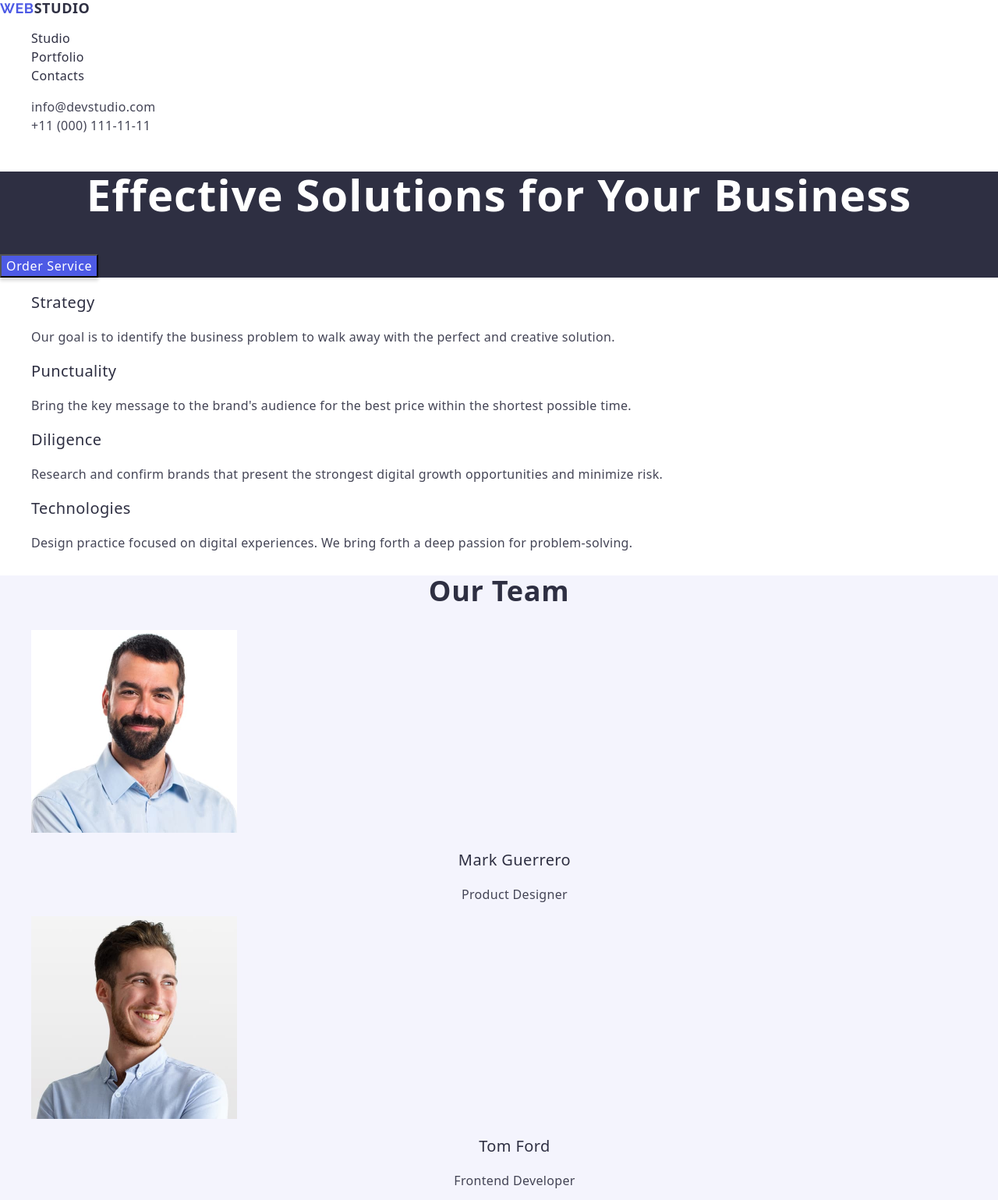
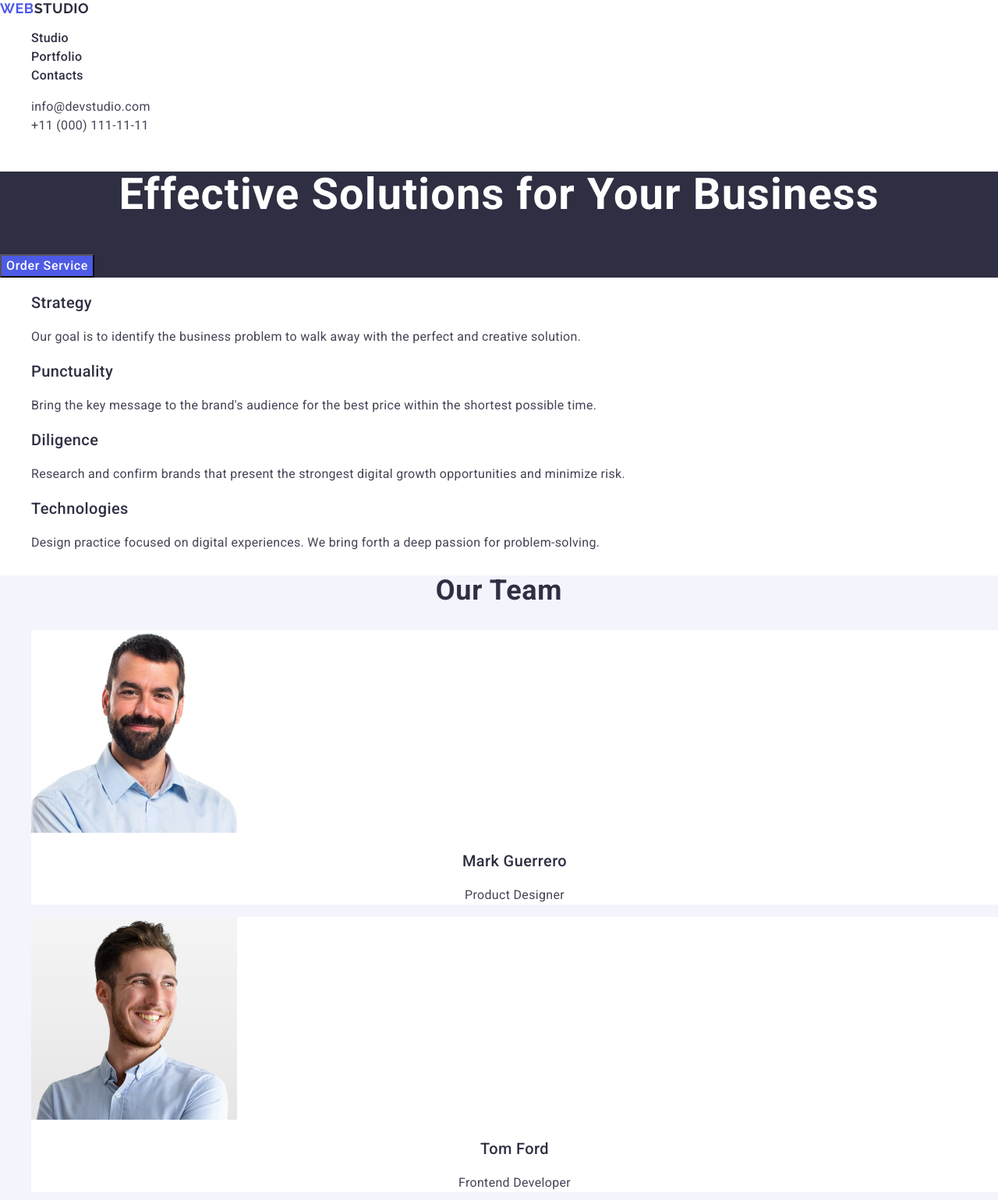
Before and after one commit to MichaelJanzer/goit-markup-hw-02, a plain HTML site: page index.html in a window 1280 px wide. Shown: the top 1539 px of the page at 78% size. Drawn offline with nearby package versions, Linux system fonts and the light colour scheme.

Commit message:
word-on-mistakes

```diff
--- a/css/styles.css
+++ b/css/styles.css
@@ -1,6 +1,6 @@
 body{
-    font-family: "Roboto", "Raleway" sans-serif;
-    color: #2e2f42;;
+    font-family: "Roboto", sans-serif;
+    color: #434455;
     background-color: #fff;
 
 }
@@ -13,19 +13,18 @@ a {
     text-decoration: none;
 }
 
-.header-logo {
+.header-logo{
+    font-family: "Raleway", sans-serif;
     font-weight: 700;
     font-size: 18px;
     line-height: 1.17;
     letter-spacing: 0.03em;
     text-transform: uppercase;
-    color: #2e2f42;
+    color: #4d5ae5;
 }
 
-.header-logo web {
-    font-family: "Raleway", sans-serif;
-    color: #4d5ae5;
-
+.studio-logo{
+    color: #2e2f42;
 }
 
 .header-link{
@@ -42,12 +41,15 @@ a {
     color: #404bbf;
 }
 
+.address{
+    font-style: normal;
+}
+
 .address-text{
     font-size: 16px;
     line-height: 1.5;
     letter-spacing: 0.02em;
     color: #434455;
-    font-style: normal;
 }
 
 .address-text:hover,
@@ -56,7 +58,7 @@ a {
     color: #404bbf;
 }
 
-.studio {
+.studio{
     background: #2e2f42;
 }
 
@@ -70,34 +72,21 @@ a {
 }
 
 .studio-button{
+    font-family: "Roboto", sans-serif;
     font-weight: 500;
     font-size: 16px;
     line-height: 1.5;
     letter-spacing: 0.04em;
     color: #fff;
-    box-shadow: 0 4px 4px 0 rgba(0, 0, 0, 0.15);
     background: #4d5ae5;
     cursor: pointer;
 
 }
 
 .studio-button:hover,
-.studio-active,
-.studio-focus{
+.studio-button:active,
+.studio-button:focus{
     background: #404bbf;
-}
-
-.visually-hidden{
-    position: absolute;
-    width: 1px;
-    height: 1px;
-    margin: -1px;
-    border: 0;
-    padding: 0;
-    white-space: nowrap
-    clip-path: inset(100%);
-    clip: rect(0 0 0 0);
-    overflow: hidden;
 }
 
 .hidden-subtitle {
@@ -123,8 +112,13 @@ a {
     font-size: 36px;
     line-height: 1.11;
     letter-spacing: 0.02em;
+    text-transform: capitalize;
     text-align: center;
     color: #2e2f42;
+}
+
+.ourteam-item{
+    background: #fff;
 }
 
 .ourteam-subtitle {
@@ -150,6 +144,7 @@ a {
     line-height: 1.11;
     letter-spacing: 0.02em;
     text-align: center;
+    text-transform: capitalize;
     color: #2e2f42;
 }
 
@@ -173,17 +168,17 @@ a {
 }
 
 .footer-logo {
+    font-family: "Raleway", sans-serif;
     font-weight: 700;
     font-size: 18px;
     line-height: 1.17;
     letter-spacing: 0.03em;
     text-transform: uppercase;
-    color: #f4f4fd;
+    color: #4d5ae5;
 }
 
-.web {
-    font-family: "Raleway", sans-serif;
-    color: #4d5ae5;
+.fotter-span{
+    color: #f4f4fd;
 }
 
 .footer-text {
--- a/index.html
+++ b/index.html
@@ -27,13 +27,13 @@
 
         <nav class="header-navigation">
 
-            <a class="header-logo" href="./index.html"><span class="web">Web</span>Studio</a>
+            <a class="header-logo" href="./goit-markup-hw-2">Web<span class="studio-logo">Studio</span></a>
 
             <ul class="header-list">
 
-                <li class="header-item"><a class="header-link" href="Studio">Studio</a></li>
-                <li class="header-item"><a class="header-link" href="Portfolio">Portfolio</a></li>
-                <li class="header-item"><a class="header-link" href="Contacts">Contacts</a></li>
+                <li class="header-item"><a class="header-link" href="studio">Studio</a></li>
+                <li class="header-item"><a class="header-link" href="portfolio">Portfolio</a></li>
+                <li class="header-item"><a class="header-link" href="contacts">Contacts</a></li>
 
             </ul>
 
@@ -43,7 +43,7 @@
 
 
 
-        <address class="address">
+        <address class="address" id="contscts">
 
             <ul class="address-list">
                 <li class="address-item"><a class="address-text" href="mailto:info@devstudio.com">info@devstudio.com</a></li>
@@ -73,7 +73,7 @@
 
         <section class="hidden">
 
-            <h2 class="visually-hidden">must have</h2>
+            <h2 hidden>must have</h2>
             <ul class="hidden-list">
 
                 <li class="hidden-item">
@@ -170,7 +170,7 @@
 
         <section class="portfolio">
 
-            <h1 class="portfolio-title">Our Portfolio</h1>
+            <h2 class="portfolio-title">Our Portfolio</h2>
 
               <ul class="portfolio-list">
 
@@ -231,7 +231,7 @@
 
     <footer class="fotter">
 
-        <a class="footer-logo" href="./index.html"><span class="web">Web</span>Studio</a>
+        <a class="footer-logo" href="./goit-markup-hw-2">Web<span class="fotter-span">Studio</span></a>
 
         <p class="footer-text">Increase the flow of customers and sales for your business with digital marketing & growth solutions.</p>
 
```
